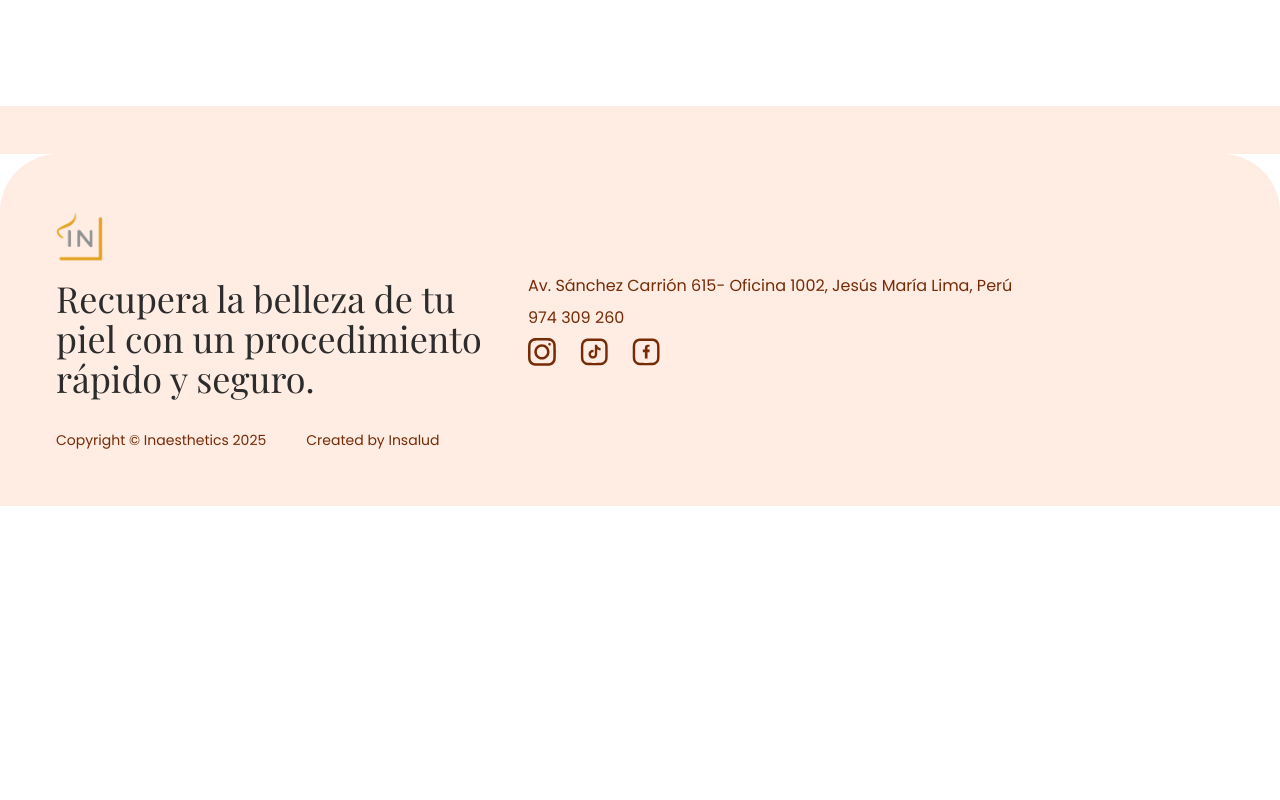
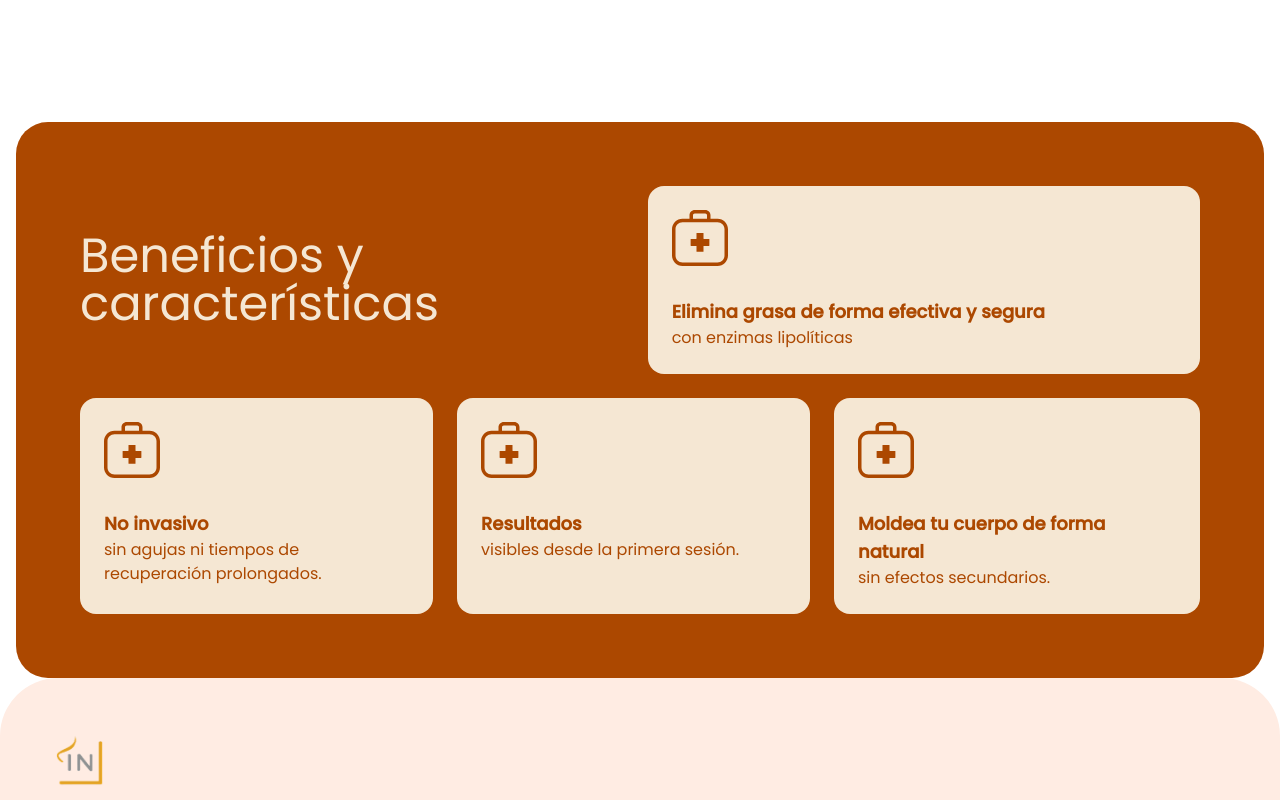
Before and after one commit to M4rckR/in-aesthetics-2, a Next.js app: page /verruga in a window 1280 px wide. Shown: the part 1580-2380 px from the top of the page. Before the commit the page ends 2086 px from the top, so only its background shows below. Built offline with nearby package versions, Linux system fonts and the light colour scheme; a web font is replaced by a local one.

Commit message:
feat: benefits finished

```diff
--- a/src/app/globals.css
+++ b/src/app/globals.css
@@ -76,6 +76,9 @@
 
     /* <Colores Moldea*/
     --color-mo-brown-base: #AC4800;
+
+    /* <Colores Verruga*/
+    --color-ve-pink-bg: #F5E7D3;
   }
 
 
--- /dev/null
+++ b/src/app/verruga/components/Benefits.tsx
@@ -0,0 +1,79 @@
+import Image from "next/image";
+
+export const Benefits = () => {
+  return (
+    <div className="container mx-auto max-w-7xl px-4">
+      <h2 className=" md:hidden text-mo-brown-base text-center pb-6 text-3xl w-full md:w-1/2">
+        Beneficios y características
+      </h2>
+      <section className="bg-mo-brown-base p-6 md:p-10 lg:p-16 rounded-4xl space-y-6">
+        <div className="flex gap-4 items-center">
+          <h2 className="hidden md:block text-[#F5E7D3] text-4xl lg:text-5xl w-full md:w-1/2">
+            Beneficios y características
+          </h2>
+          <article className="w-full md:w-1/2 bg-ve-pink-bg p-6 rounded-2xl">
+            <Image
+              src="/svg/botiquin.svg"
+              alt="Beneficios y características"
+              width={32}
+              height={32}
+              className="w-14 pb-8"
+            />
+            <div className="flex flex-col text-mo-brown-base">
+              <p className="font-semibold text-lg">
+                Elimina grasa de forma efectiva y segura
+              </p>
+              <p>con enzimas lipolíticas</p>
+            </div>
+          </article>
+        </div>
+        <div className="md:flex gap-6">
+          <div className="flex flex-col sm:flex-row md:w-8/12 gap-6 pb-6 md:pb-0">
+            <article className="w-full md:w-1/2 bg-ve-pink-bg p-6 rounded-2xl">
+              <Image
+                src="/svg/botiquin.svg"
+                alt="Beneficios y características"
+                width={32}
+                height={32}
+                className="w-14 pb-8"
+              />
+              <div className="flex flex-col text-mo-brown-base">
+                <p className="font-semibold text-lg">No invasivo</p>
+                <p>sin agujas ni tiempos de recuperación prolongados.</p>
+              </div>
+            </article>
+            <article className="w-full md:w-1/2 bg-ve-pink-bg p-6 rounded-2xl">
+              <Image
+                src="/svg/botiquin.svg"
+                alt="Beneficios y características"
+                width={32}
+                height={32}
+                className="w-14 pb-8"
+              />
+              <div className="flex flex-col text-mo-brown-base">
+                <p className="font-semibold text-lg">Resultados</p>
+                <p>visibles desde la primera sesión.</p>
+              </div>
+            </article>
+          </div>
+
+          <article className="md:w-4/12 bg-ve-pink-bg p-6 rounded-2xl">
+            <Image
+              src="/svg/botiquin.svg"
+              alt="Beneficios y características"
+              width={32}
+              height={32}
+              className="w-14 pb-8"
+            />
+            <div className="flex flex-col text-mo-brown-base">
+              <p className="font-semibold text-lg">
+                Moldea tu cuerpo de forma natural
+              </p>
+              <p>sin efectos secundarios.</p>
+            </div>
+          </article>
+        </div>
+      </section>
+    </div>
+  );
+};
--- a/src/app/verruga/components/HeroContact.tsx
+++ b/src/app/verruga/components/HeroContact.tsx
@@ -7,9 +7,10 @@ export const HeroContact = () => {
 
   return (
     <section className="container mx-auto max-w-7xl px-4 pt-4 mb-16 lg:px-36">
-        <h2 className="text-2xl md:text-3xl lg:text-4xl text-center text-mo-brown-base mb-4 md:mb-12">
+        <h1 className="text-2xl md:text-3xl lg:text-4xl text-center text-mo-brown-base mb-4 md:mb-
+        ">
         Moldea tu cuerpo sin cirugía con nuestro tratamiento de enzimas  Pb Serum
-        </h2>
+        </h1>
         <div className="flex flex-col items-center md:flex-row gap-4">
             <Image
                 src="/images/reduccion/doctor-hero-contact.png"
--- a/src/app/verruga/page.tsx
+++ b/src/app/verruga/page.tsx
@@ -1,14 +1,17 @@
+import { Benefits } from "./components/Benefits";
 import { Header } from "./components/Header";
 import { HeroContact } from "./components/HeroContact";
 import { InfoEnzimas } from "./components/InfoEnzimas";
+
 export default function Verruga() {
   return (
     <div>
-      <div className="bg-in-pink pb-12">
+      <div className="bg-in-pink mb-12">
         <Header />
         <HeroContact />
         <InfoEnzimas />
       </div>
+      <Benefits />
     </div>
   );
 }
```
Also changed, not shown: public/svg/botiquin.svg (added).
